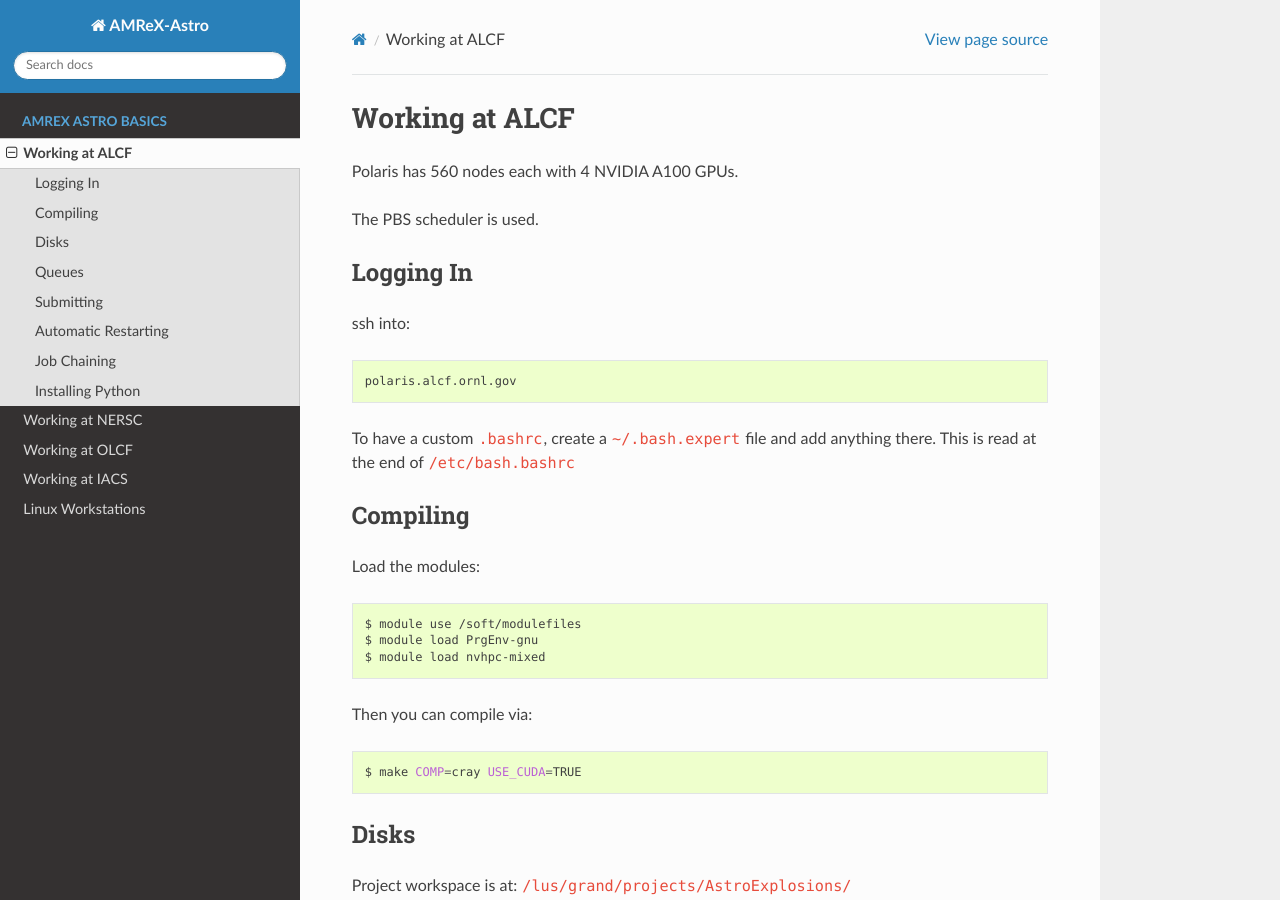
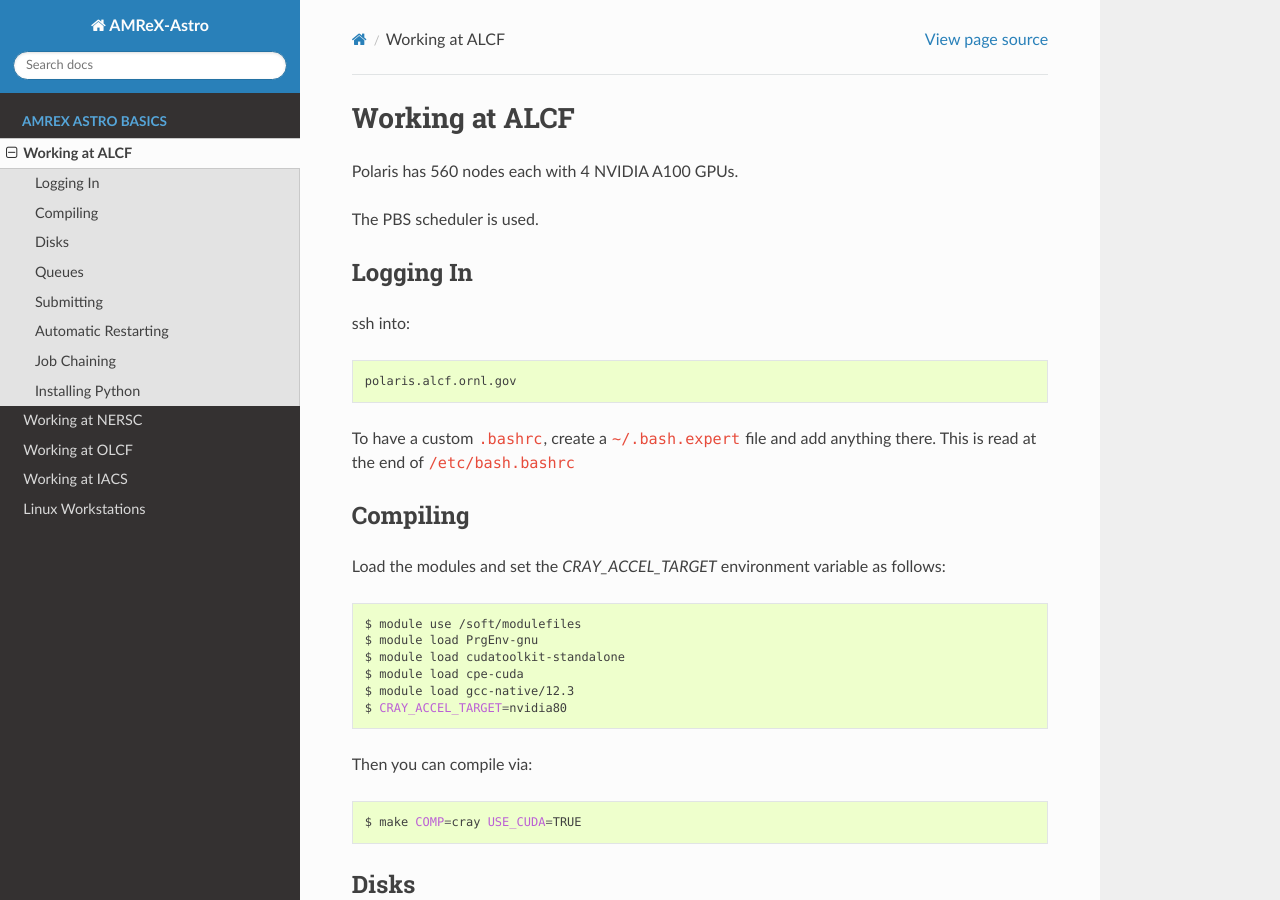
Before and after one commit to AMReX-Astro/workflow, a Sphinx documentation site: the page built from sphinx_docs/source/alcf.rst, in a window 1280 px wide and 900 px high. Built offline with Sphinx 7.4.7 and the Read the Docs theme 3.1.0, drawn with Linux system fonts in a browser that asks for light colours.

Commit message:
updating new polaris machine running settings

```diff
--- a/sphinx_docs/source/alcf.rst
+++ b/sphinx_docs/source/alcf.rst
@@ -23,13 +23,16 @@ there.  This is read at the end of ``/etc/bash.bashrc``
 Compiling
 =========
 
-Load the modules:
+Load the modules and set the `CRAY_ACCEL_TARGET` environment variable as follows:
 
 .. prompt:: bash
 
    module use /soft/modulefiles
    module load PrgEnv-gnu
-   module load nvhpc-mixed
+   module load cudatoolkit-standalone
+   module load cpe-cuda
+   module load gcc-native/12.3
+   CRAY_ACCEL_TARGET=nvidia80
 
 Then you can compile via:
 
```
Also changed, not shown: 2 other files.
